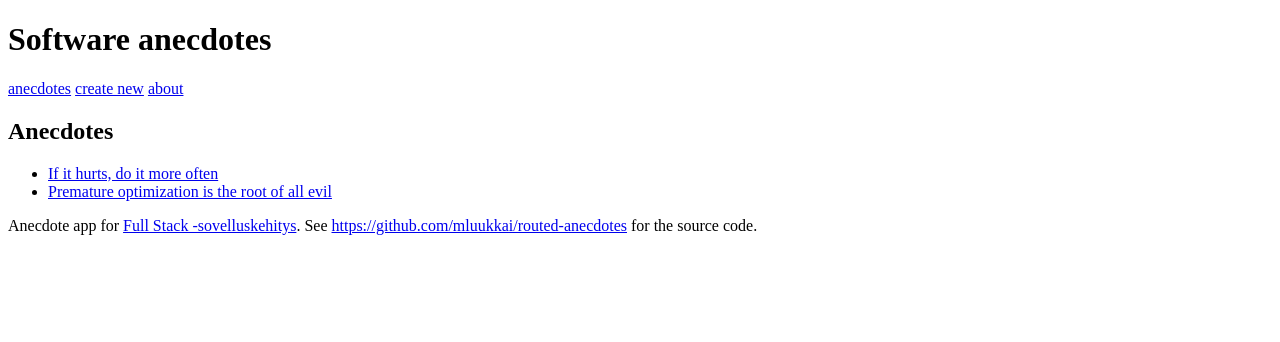
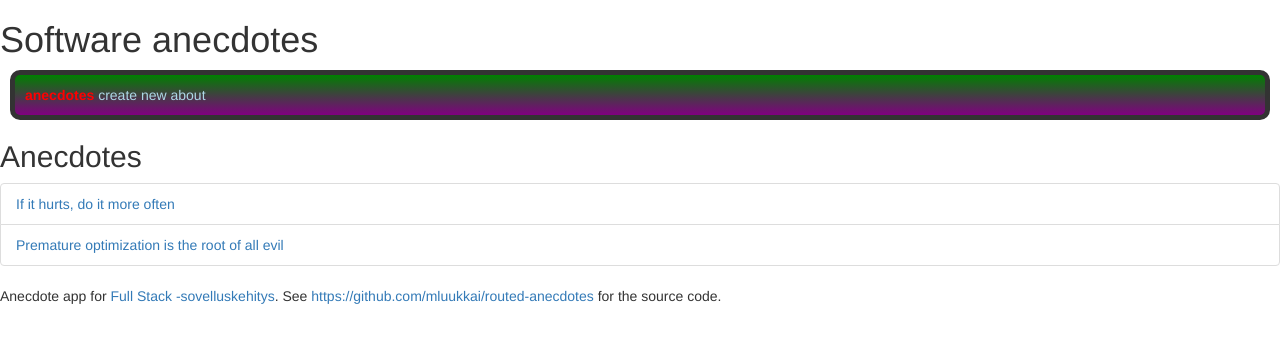
Before and after one commit to mattifso/osa6, a React (Create React App) app in the folder routed-anecdotes/: page / in a window 1280 px wide. Shown: the top 342 px of the page. Built offline with nearby package versions, Linux system fonts and the light colour scheme.

Commit message:
Add submission to assignment 6.21.

```diff
--- a/routed-anecdotes/package.json
+++ b/routed-anecdotes/package.json
@@ -4,6 +4,7 @@
   "private": true,
   "dependencies": {
     "react": "^16.2.0",
+    "react-bootstrap": "^0.32.4",
     "react-dom": "^16.2.0",
     "react-router-dom": "^4.3.1",
     "react-scripts": "^2.1.1"
--- a/routed-anecdotes/public/index.html
+++ b/routed-anecdotes/public/index.html
@@ -1,6 +1,7 @@
 <!DOCTYPE html>
 <html lang="en">
   <head>
+    <link rel="stylesheet" href="https://maxcdn.bootstrapcdn.com/bootstrap/3.3.7/css/bootstrap.min.css" integrity="sha384-BVYiiSIFeK1dGmJRAkycuHAHRg32OmUcww7on3RYdg4Va+PmSTsz/K68vbdEjh4u" crossorigin="anonymous">
     <meta charset="utf-8">
     <meta name="viewport" content="width=device-width, initial-scale=1, shrink-to-fit=no">
     <meta name="theme-color" content="#000000">
--- a/routed-anecdotes/src/App.js
+++ b/routed-anecdotes/src/App.js
@@ -1,17 +1,36 @@
 import React from 'react'
-import { BrowserRouter as Router, Route, Link, Redirect } from 'react-router-dom'
+import { BrowserRouter as Router, Route, Link, Redirect, NavLink } from 'react-router-dom'
+import { ListGroup, ListGroupItem } from 'react-bootstrap'
 
-const Menu = ({ anecdotes, addNew, anecdoteById, notify }) => (
-  <div>
-    <Link to="/">anecdotes</Link>&nbsp;
-    <Link to="/create">create new</Link>&nbsp;
-    <Link to="/about">about</Link>&nbsp;
-    <Route exact path="/" render={() => <div><AnecdoteList anecdotes={anecdotes} /> </div>} />
-    <Route path="/about" render={() => <div><About /> </div>} />
-    <Route path="/create" render={() => <div><CreateNew addNew={addNew} notify={notify} /> </div>} />
-    <Route exact path="/anecdotes/:id" render={({ match }) => <Anecdote anecdote={anecdoteById(match.params.id)} />} />
-  </div>
-)
+const Menu = ({ anecdotes, addNew, anecdoteById, notify }) => {
+  const menuStyle = {
+    border: 'solid',
+    padding: 10,
+    borderWidth: 5,
+    borderRadius: 10,
+    margin: 10,
+    background: 'linear-gradient(green, purple)',
+  }
+  const activeStyle = {
+    color: 'red',
+    fontWeight: 'bold'
+  }
+  const passiveStyle = {
+    color: 'lightBlue',
+  }
+  return (
+    <div>
+      <div style={menuStyle}>
+        <NavLink style={passiveStyle} activeStyle={activeStyle} exact to="/">anecdotes</NavLink>&nbsp;
+        <NavLink style={passiveStyle} activeStyle={activeStyle} exact to="/create">create new</NavLink>&nbsp;
+        <NavLink style={passiveStyle} activeStyle={activeStyle} exact to="/about">about</NavLink>&nbsp;
+      </div>
+      <Route exact path="/" render={() => <div><AnecdoteList anecdotes={anecdotes} /> </div>} />
+      <Route path="/about" render={() => <div><About /> </div>} />
+      <Route path="/create" render={() => <div><CreateNew addNew={addNew} notify={notify} /> </div>} />
+      <Route exact path="/anecdotes/:id" render={({ match }) => <Anecdote anecdote={anecdoteById(match.params.id)} />} />
+    </div>)
+}
 
 const Anecdote = ({ anecdote }) => {
   return (
@@ -27,9 +46,9 @@
 const AnecdoteList = ({ anecdotes }) => (
   <div>
     <h2>Anecdotes</h2>
-    <ul>
-      {anecdotes.map(anecdote => <li key={anecdote.id} ><Link to={`/anecdotes/${anecdote.id}`}>{anecdote.content}</Link></li>)}
-    </ul>
+    <ListGroup>
+      {anecdotes.map(anecdote => <ListGroupItem key={anecdote.id} ><Link to={`/anecdotes/${anecdote.id}`}>{anecdote.content}</Link></ListGroupItem>)}
+    </ListGroup>
   </div>
 )
 
@@ -160,7 +179,7 @@
   }
 
   render() {
-    const style = {
+    const notificationStyle = {
       border: 'solid',
       padding: 50,
       borderWidth: 5,
@@ -177,7 +196,7 @@
         <Router>
           <div>
             <h1>Software anecdotes</h1>
-            {this.state.notification ? <div style={style}> {this.state.notification} </div> : ''}
+            {this.state.notification ? <div style={notificationStyle}> {this.state.notification} </div> : ''}
             {this.state.redirect ? <Redirect to={this.state.redirect} /> : ''}
             <Menu anecdotes={this.state.anecdotes} addNew={this.addNew} anecdoteById={this.anecdoteById} notify={this.notify} />
             <Footer />
```
